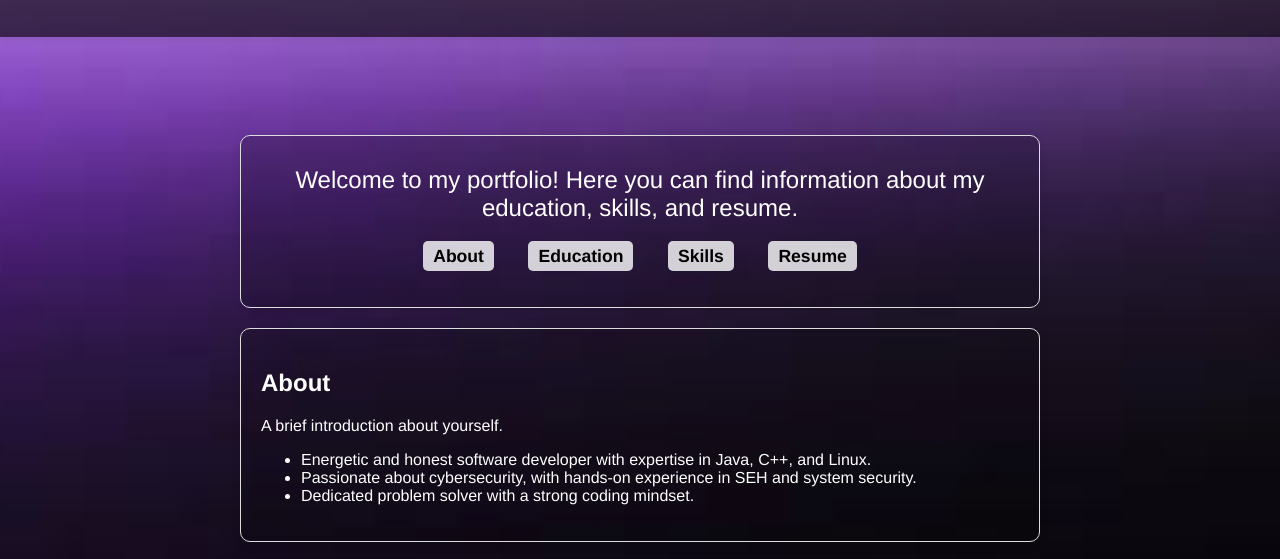
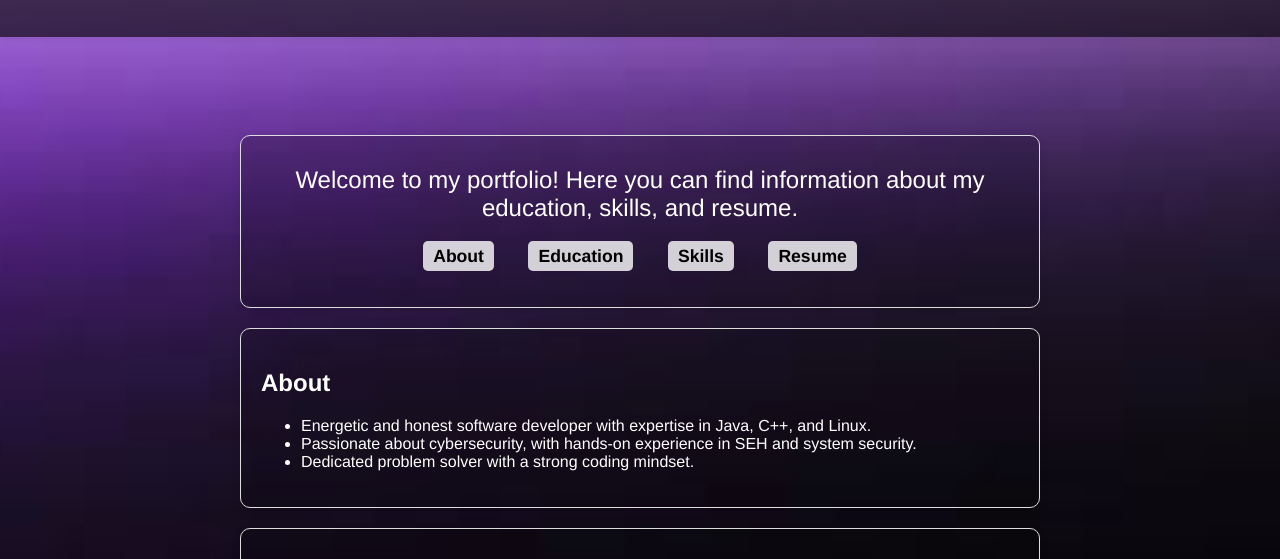
Before and after one commit to rithikkannar/portfolio, a plain HTML site: page index.html in a window 1280 px wide. Shown: the part 223-782 px from the top of the page. Drawn offline with Linux system fonts and the light colour scheme; a web font is replaced by a local one.

Commit message:
Update index.html

```diff
--- a/index.html
+++ b/index.html
@@ -116,7 +116,7 @@
         </div>
         <div class="section" id="about">
             <h2>About</h2>
-            <p>A brief introduction about yourself.</p>
+
             <ul>
                 <li>Energetic and honest software developer with expertise in Java, C++, and Linux.</li>
                 <li>Passionate about cybersecurity, with hands-on experience in SEH and system security.</li>
```
